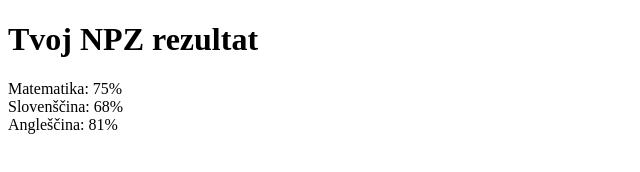
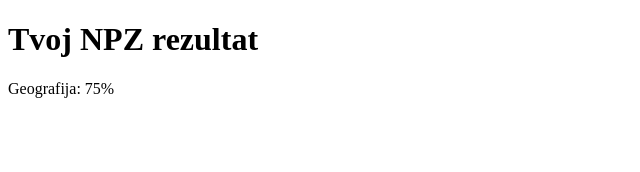
Before and after one commit to davidfuzir-code/NPZ-rezultati, a plain HTML site: page rezultat.html in a window 1280 px wide. Shown: the whole page, without its empty margins (0-640 px from the left). Drawn offline with Linux system fonts and the light colour scheme.

Commit message:
Add files via upload

```diff
--- a/rezultat.html
+++ b/rezultat.html
@@ -5,9 +5,7 @@
 
 <h1>Tvoj NPZ rezultat</h1>
 
-Matematika: 75%<br>
-Slovenščina: 68%<br>
-Angleščina: 81%
+Geografija: 75%<br>
 
 </body>
 </html>
```
Also changed, not shown: index.html (+1 -1 lines).
